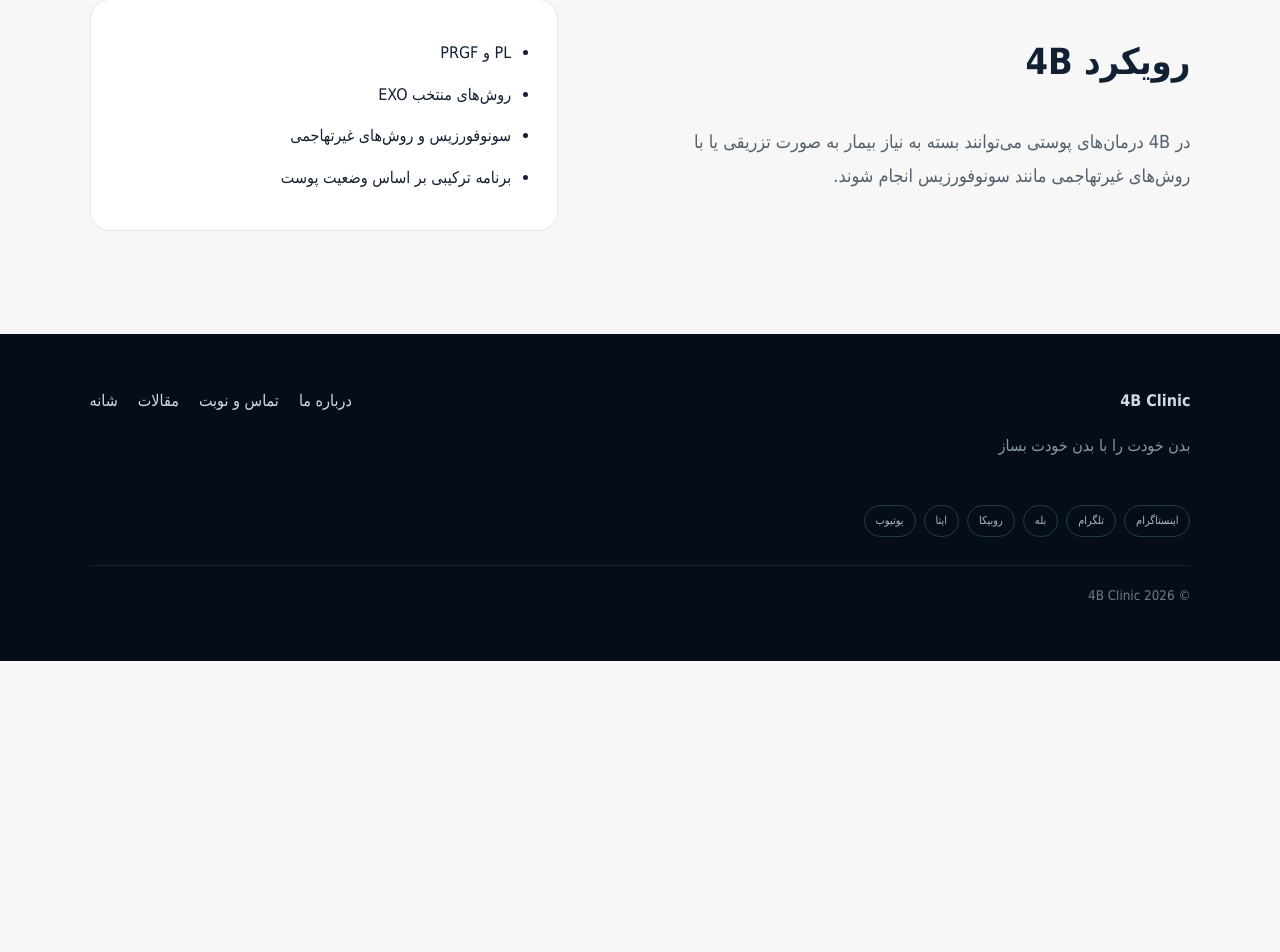
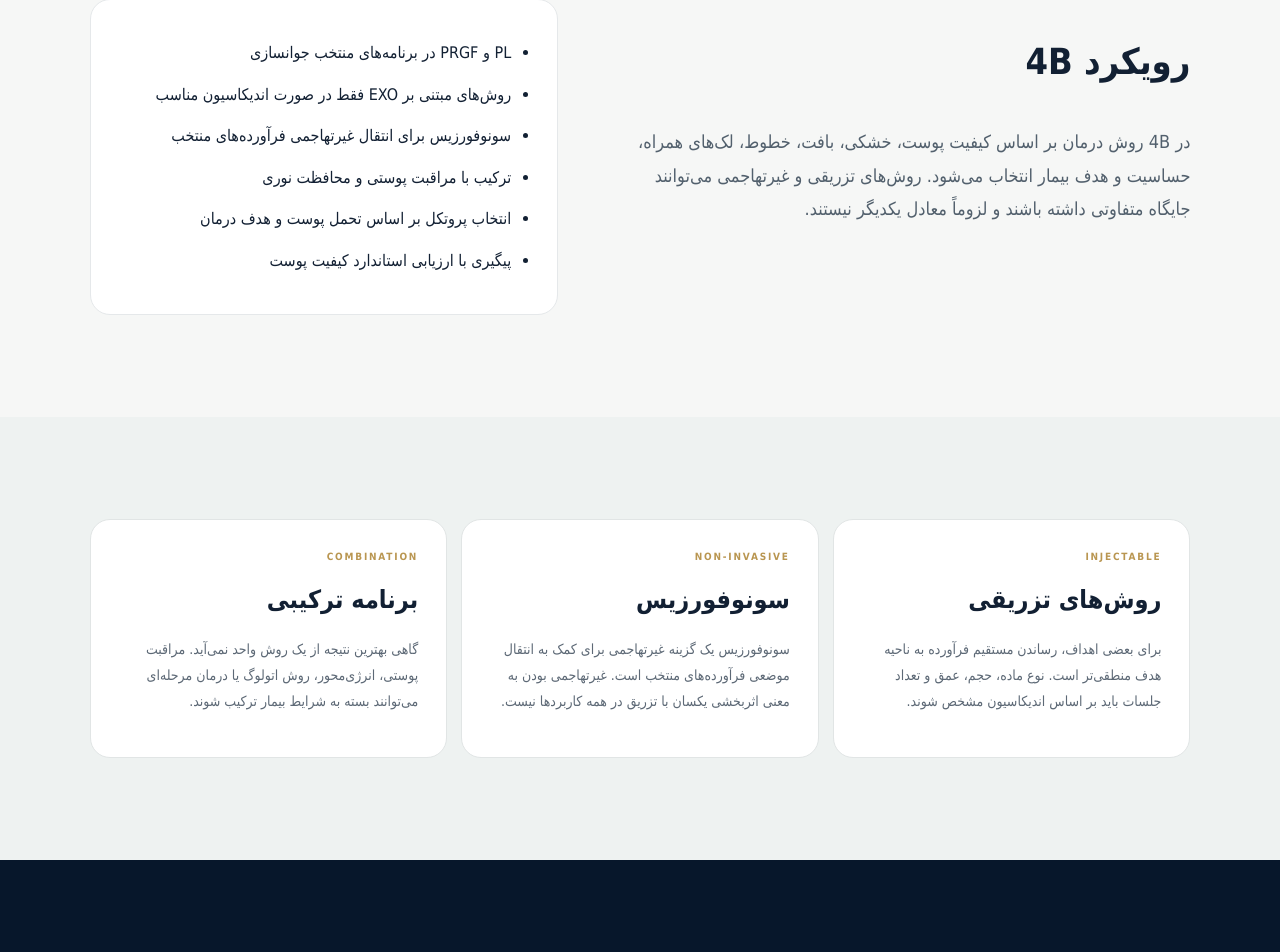
Before and after one commit to kianariai-alt/4B-Clinic-Web, a SvelteKit app: page /skin in a window 1280 px wide. Shown: the part 631-1583 px from the top of the page. Before the commit the page ends 1292 px from the top, so only its background shows below. Built offline with nearby package versions, Linux system fonts and the light colour scheme.

Commit message:
feat: expand skin rejuvenation pathway

```diff
--- a/src/routes/skin/+page.svelte
+++ b/src/routes/skin/+page.svelte
@@ -1,5 +1,38 @@
 <script>
   import ServicePage from '$lib/components/ServicePage.svelte';
 </script>
-<svelte:head><title>پوست و جوانسازی | 4B Clinic</title><meta name="description" content="روش‌های بازساختی تزریقی و غیرتهاجمی با تمرکز بر کیفیت پوست." /></svelte:head>
-<ServicePage title="پوست و جوانسازی" subtitle="روش‌های بازساختی تزریقی و غیرتهاجمی با تمرکز بر کیفیت پوست." description="در 4B درمان‌های پوستی می‌توانند بسته به نیاز بیمار به صورت تزریقی یا با روش‌های غیرتهاجمی مانند سونوفورزیس انجام شوند." bullets={ ["PL و PRGF", "روش\u200cهای منتخب EXO", "سونوفورزیس و روش\u200cهای غیرتهاجمی", "برنامه ترکیبی بر اساس وضعیت پوست"] } />
+
+<svelte:head>
+  <title>جوانسازی پوست با روش‌های اتولوگ | 4B Clinic تهران</title>
+  <meta name="description" content="برنامه‌های جوانسازی پوست در 4B Clinic تهران با روش‌های اتولوگ منتخب، تزریق و سونوفورزیس؛ انتخاب روش بر اساس کیفیت پوست و هدف درمانی." />
+  <link rel="canonical" href="https://4b-clinic.com/skin" />
+</svelte:head>
+
+<ServicePage
+  title="پوست و جوانسازی"
+  subtitle="تمرکز بر کیفیت پوست، نه فقط یک پروسیجر واحد."
+  description="در 4B روش درمان بر اساس کیفیت پوست، خشکی، بافت، خطوط، لک‌های همراه، حساسیت و هدف بیمار انتخاب می‌شود. روش‌های تزریقی و غیرتهاجمی می‌توانند جایگاه متفاوتی داشته باشند و لزوماً معادل یکدیگر نیستند."
+  bullets={[
+    'PL و PRGF در برنامه‌های منتخب جوانسازی',
+    'روش‌های مبتنی بر EXO فقط در صورت اندیکاسیون مناسب',
+    'سونوفورزیس برای انتقال غیرتهاجمی فرآورده‌های منتخب',
+    'ترکیب با مراقبت پوستی و محافظت نوری',
+    'انتخاب پروتکل بر اساس تحمل پوست و هدف درمان',
+    'پیگیری با ارزیابی استاندارد کیفیت پوست'
+  ]}
+/>
+
+<section class="section skin-options">
+  <article><div class="eyebrow">INJECTABLE</div><h2>روش‌های تزریقی</h2><p>برای بعضی اهداف، رساندن مستقیم فرآورده به ناحیه هدف منطقی‌تر است. نوع ماده، حجم، عمق و تعداد جلسات باید بر اساس اندیکاسیون مشخص شوند.</p></article>
+  <article><div class="eyebrow">NON-INVASIVE</div><h2>سونوفورزیس</h2><p>سونوفورزیس یک گزینه غیرتهاجمی برای کمک به انتقال موضعی فرآورده‌های منتخب است. غیرتهاجمی بودن به معنی اثربخشی یکسان با تزریق در همه کاربردها نیست.</p></article>
+  <article><div class="eyebrow">COMBINATION</div><h2>برنامه ترکیبی</h2><p>گاهی بهترین نتیجه از یک روش واحد نمی‌آید. مراقبت پوستی، انرژی‌محور، روش اتولوگ یا درمان مرحله‌ای می‌توانند بسته به شرایط بیمار ترکیب شوند.</p></article>
+</section>
+
+<section class="section skin-cta">
+  <div><div class="eyebrow">PERSONALIZED PLAN</div><h2>هدف، پوست طبیعی‌تر و سالم‌تر است؛ نه تغییر چهره با یک نسخه ثابت.</h2><p>قبل از انتخاب روش، سابقه درمان‌های زیبایی، حساسیت‌ها، داروها و هدف بیمار مرور می‌شوند تا برنامه واقع‌بینانه‌تری ساخته شود.</p></div>
+  <a class="button" href="/contact">درخواست ارزیابی پوست</a>
+</section>
+
+<style>
+  .skin-options{display:grid;grid-template-columns:repeat(3,1fr);gap:14px;background:#eef2f1}.skin-options article{background:#fff;border:1px solid #e1e5e5;border-radius:20px;padding:28px}.skin-options h2{font-size:25px;margin:10px 0}.skin-options p{color:#5d6976;font-size:14px}.skin-cta{display:flex;justify-content:space-between;align-items:end;gap:40px;background:#07172b;color:#fff}.skin-cta h2{font-size:clamp(28px,4vw,48px);line-height:1.45;margin:10px 0}.skin-cta p{max-width:820px;color:#c6d0da}@media(max-width:900px){.skin-options{grid-template-columns:1fr}.skin-cta{align-items:flex-start;flex-direction:column}}
+</style>
```
